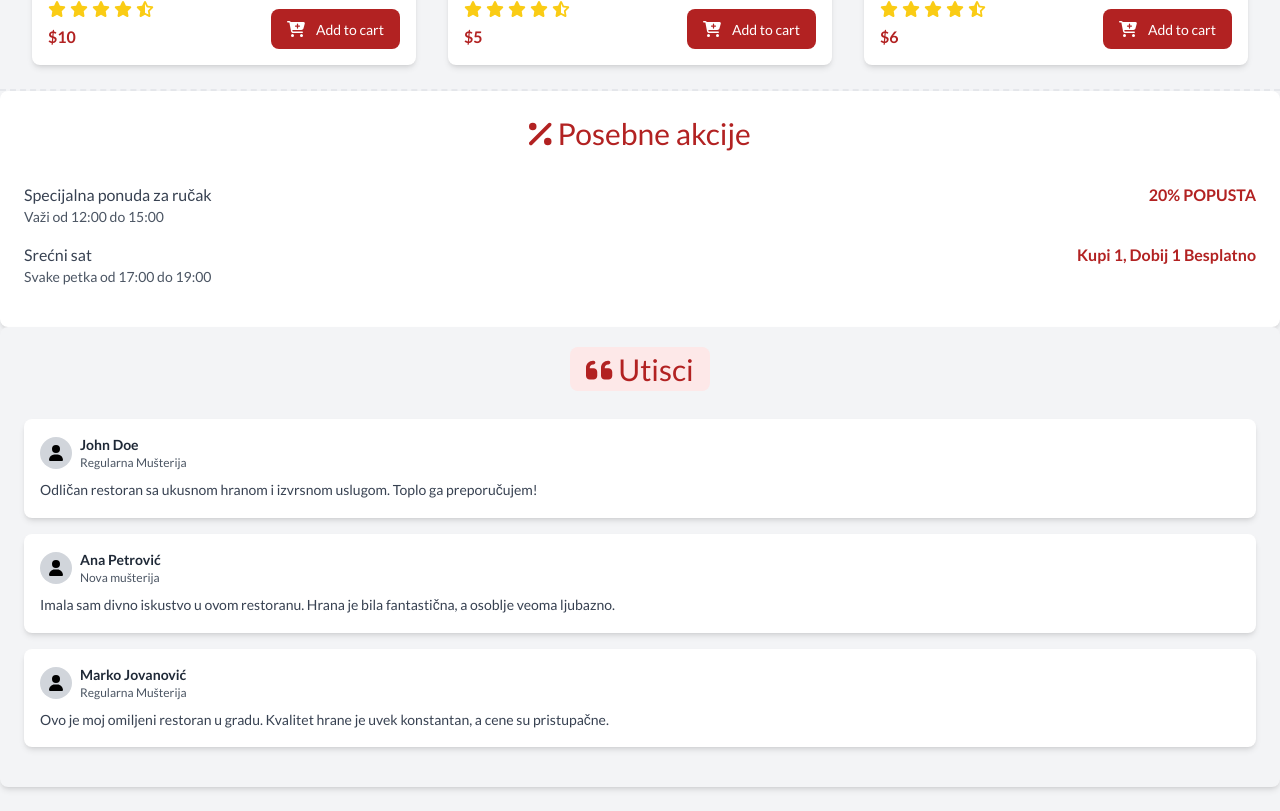
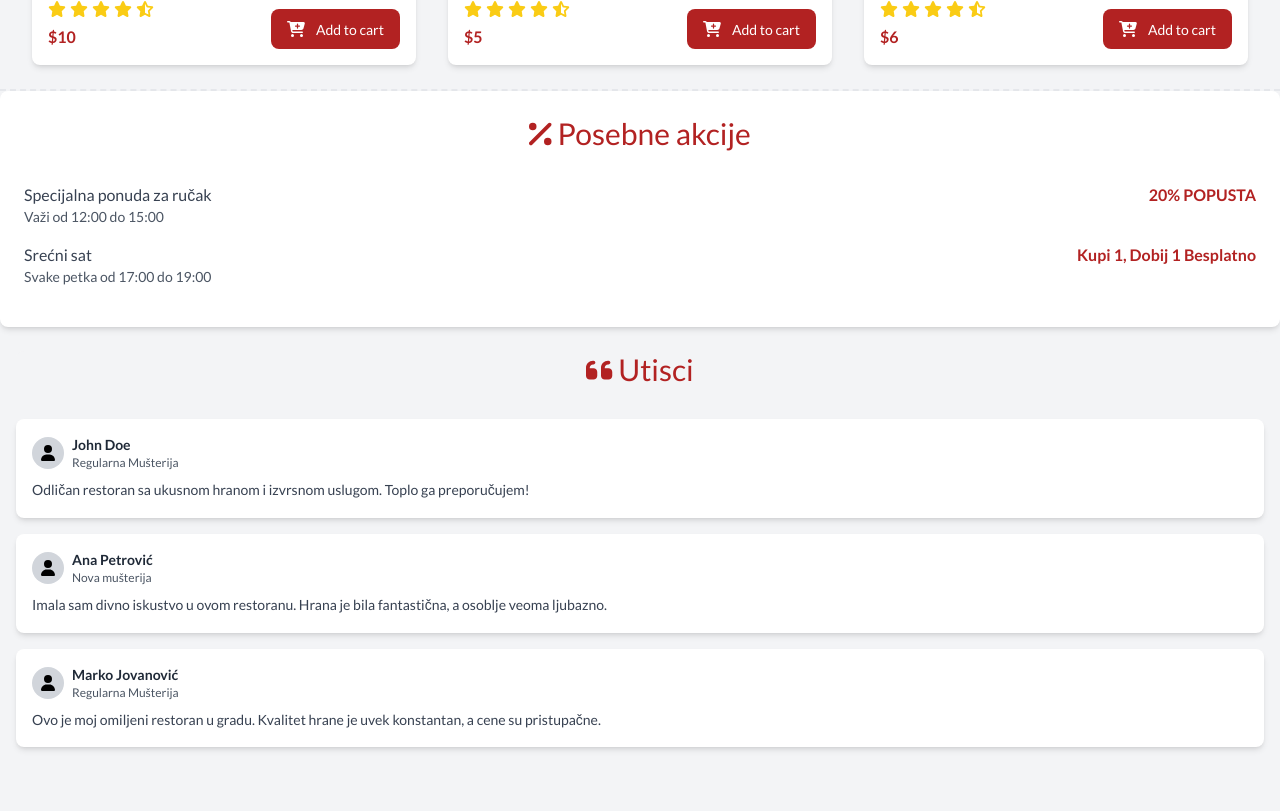
Before and after one commit to ilija02/restaurant-app, a Vue app: page / in a window 1280 px wide. Shown: the part 815-1626 px from the top of the page. Built offline with nearby package versions, Linux system fonts and the light colour scheme.

Commit message:
fix positiononing for testimonials

```diff
--- a/src/components/Rating.vue
+++ /dev/null
@@ -1,20 +0,0 @@
-<template>
-    <div class="flex items-center">
-        <fa icon="star" v-for="i in 5" :key="i"
-            :class="{ 'text-yellow-500': i <= rating, 'text-gray-300': i > rating }" />
-    </div>
-</template>
-
-<script>
-export default {
-    name: "Rating",
-    props: {
-        rating: {
-            required: true,
-            type: Number
-        }
-    }
-};
-</script>
-
-<style scoped></style>
--- a/src/components/TestimonialsComponent.vue
+++ b/src/components/TestimonialsComponent.vue
@@ -1,7 +1,7 @@
 <template>
-    <div class="bg-gray-100 rounded-lg shadow-md p-6">
+    <div class="bg-gray-100 rounded-lg">
         <h1 class="text-3xl text-center mb-8 relative">
-            <span class="bg-primary-50 text-primary-500 py-1 px-4 rounded-lg">
+            <span class=" text-primary-500 py-1 px-4 rounded-lg">
                 <fa icon="quote-left" /> {{ $t("home.testimonials") }}
             </span>
         </h1>
--- a/src/pages/HomePage.vue
+++ b/src/pages/HomePage.vue
@@ -24,7 +24,10 @@
       <TopDishes class="mx-4" />
     </div>
     <DealsComponent />
-    <TestimonialsComponent />
+    <div class="px-4 py-6">
+      <TestimonialsComponent />
+
+    </div>
     <!-- So the language switch doesn't interfere with page content -->
     <div class="h-6"></div>
   </div>
```
